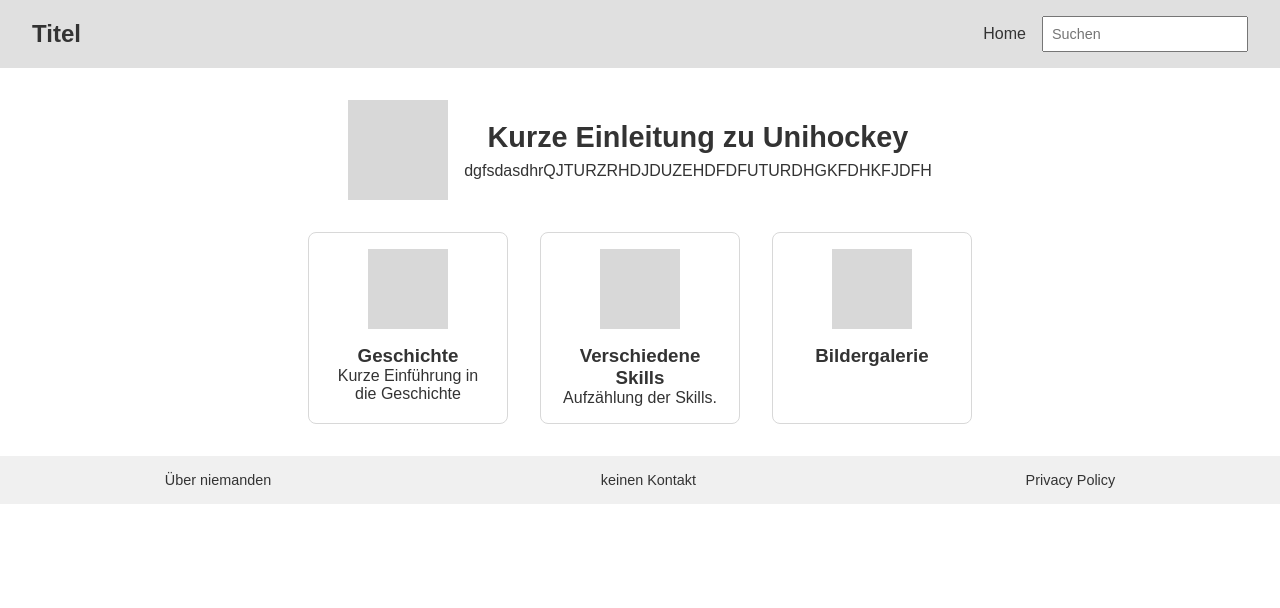
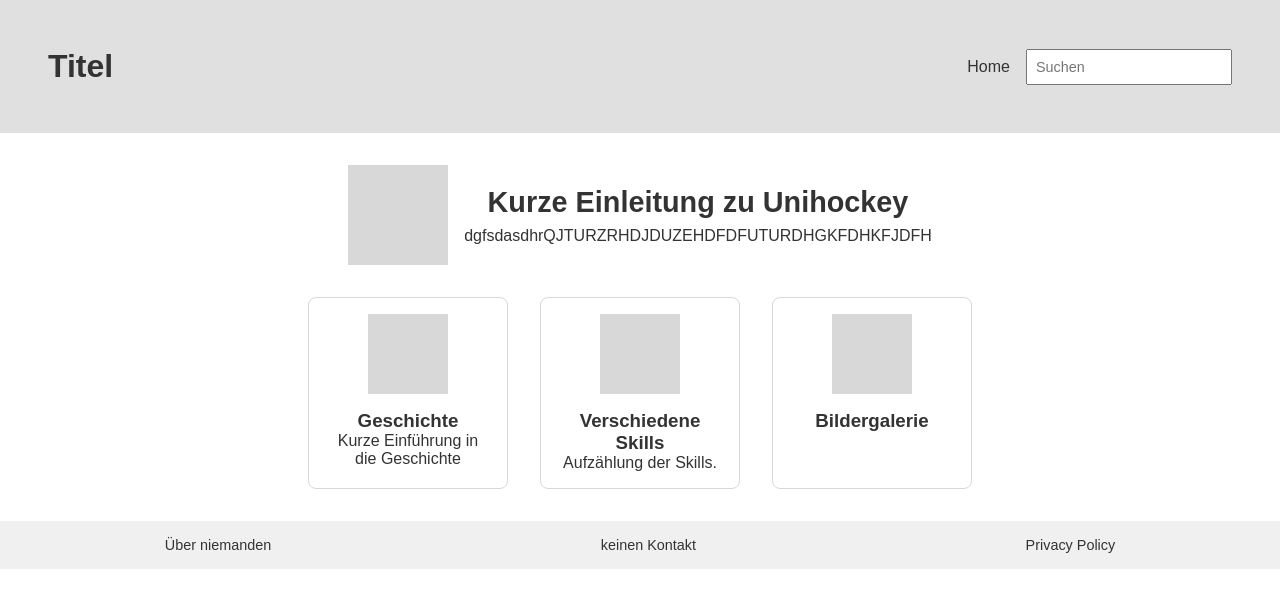
Before and after one commit to Niuslou/prog2, a React (Create React App) app in the folder unihockey-website/: page / in a window 1280 px wide. Shown: the top 608 px of the page. Built offline with nearby package versions, Linux system fonts and the light colour scheme.

Commit message:
sections zu links

```diff
--- a/unihockey-website/src/App.css
+++ b/unihockey-website/src/App.css
@@ -9,17 +9,17 @@
   color: #333;
 }
 
-/* Header */
+/* Vergrößerter Header */
 .header {
   display: flex;
   justify-content: space-between;
   align-items: center;
-  padding: 1rem 2rem;
+  padding: 3rem 3rem; /* Erhöhtes Padding für größere Headerhöhe */
   background-color: #e0e0e0;
 }
 
 .title {
-  font-size: 1.5rem;
+  font-size: 2rem; /* Vergrößerte Schriftgröße */
 }
 
 .nav {
@@ -58,6 +58,7 @@
   margin-bottom: 0.5rem;
 }
 
+/* Sections as Links */
 .sections {
   display: flex;
   justify-content: center;
@@ -70,6 +71,13 @@
   border: 1px solid #d8d8d8;
   border-radius: 8px;
   text-align: center;
+  text-decoration: none; /* Entfernt den Link-Unterstrich */
+  color: inherit; /* Linkfarbe übernimmt Textfarbe */
+  transition: transform 0.2s;
+}
+
+.section-card:hover {
+  transform: scale(1.05); /* Kleiner Zoom-Effekt beim Hover */
 }
 
 .card-image {
--- a/unihockey-website/src/App.js
+++ b/unihockey-website/src/App.js
@@ -24,23 +24,23 @@ function App() {
         </div>
 
         <div className="sections">
-          <div className="section-card">
+          <a href="/geschichte.html" className="section-card">
             <div className="card-image"></div>
             <h3>Geschichte</h3>
             <p>Kurze Einführung in die Geschichte</p>
-          </div>
+          </a>
 
-          <div className="section-card">
+          <a href="/skills.html" className="section-card">
             <div className="card-image"></div>
             <h3>Verschiedene Skills</h3>
             <p>Aufzählung der Skills.</p>
-          </div>
+          </a>
 
-          <div className="section-card">
+          <a href="/bildergalerie.html" className="section-card">
             <div className="card-image"></div>
             <h3>Bildergalerie</h3>
             <p></p>
-          </div>
+          </a>
         </div>
       </main>
 
```
